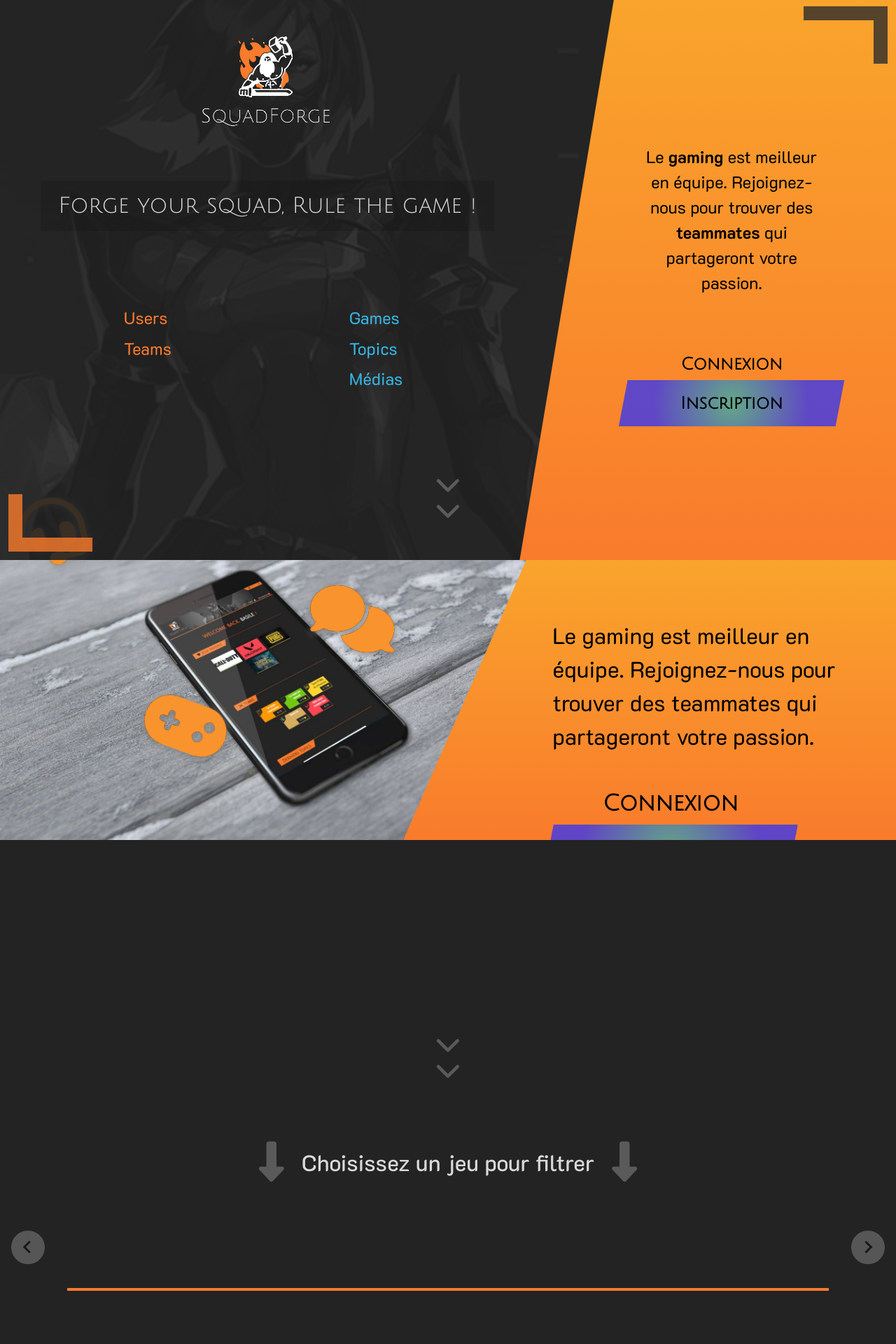
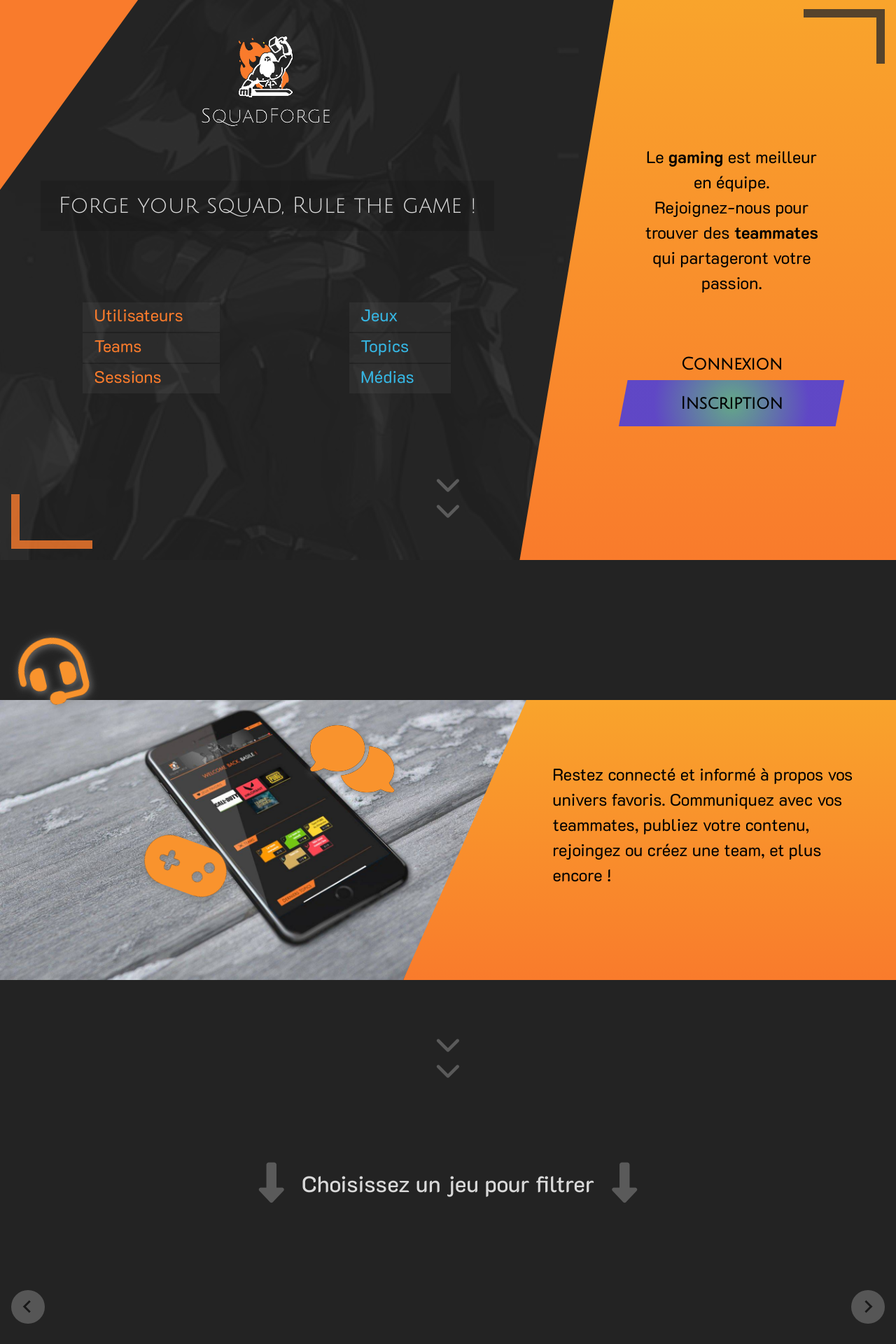
Before and after one commit to baku67/ELAN_Projet_SquadForge, a Symfony app: template templates/security/landingPage.html.twig in a window 1280 px wide. Shown: the top 1920 px of the page at 70% size. Run offline with Twig, Linux system fonts and the light colour scheme; the template is opened without the code that fills it, so the values that code supplies are empty; some libraries are stand-ins or nearby versions.

Commit message:
WIP landingPage front (section1)

```diff
--- a/public/css/style.css
+++ b/public/css/style.css
@@ -63,6 +63,11 @@ body {
 
     /* margin-right: -10px; */
     position: relative; /* Set the container element to relative position */
+
+    -webkit-user-select: none; /* Safari */
+    -moz-user-select: none; /* Firefox */
+    -ms-user-select: none; /* Internet Explorer */
+    user-select: none; /* Standard */
 }
 
 
@@ -124,7 +129,7 @@ body {
     transform: scale(1);
     fill: none;
     stroke: #2c2c2c;
-    stroke-width: 20;
+    stroke-width: 12;
     /* stroke-linecap: round; */
     stroke-linejoin: miter;
     stroke-miterlimit: 4;
@@ -146,7 +151,7 @@ body {
     transform: scale(1);
     fill: none;
     stroke: var(--primary-color);
-    stroke-width: 20;
+    stroke-width: 12;
     /* stroke-linecap: round; */
     stroke-linejoin: miter;
     stroke-miterlimit: 4;
@@ -380,7 +385,9 @@ header {
 
 .lp-count {
     font-weight: bold;
-    font-size: 1.2em;
+    font-size: 1.1em;
+    float: right;
+    min-width: 26px;
 }
 
 #lp-loginBtn {
@@ -605,7 +612,7 @@ header {
     margin: 0 auto;
     width: 65%;
     /* font-weight: bold; */
-    font-size: 2em;
+    font-size: 1.5em;
 }
 
 .lp-p2-rightSectionLoginDiv {
@@ -685,7 +692,7 @@ header {
     width: 100%;
     text-align: center;
     margin: 0px auto;
-    padding: 50px 0px;
+    padding: 90px 0px 80px 0px;
 }
 
 .lp-page4-cardTeams-btn {
@@ -705,9 +712,67 @@ header {
     filter: sepia(1);
 }
 
+
+.my-slider-progress {
+    width: 75%;
+    margin: 20px auto;
+    background: #ccc;
+}
+
+.my-slider-progress-bar {
+    margin-top: 50px;
+    background: var(--primary-color);
+    height: 4px;
+    transition: width 400ms ease;
+    width: 0;
+}
+
+.lp-p1a-btn {
+    /* text-align: center; */
+    padding: 0px 16px 5px 16px;
+    margin-top: 2px;
+    background-color: #8080801c;
+
+    transition: all 0.3s;
+}
+.lp-p1a-btn:hover {
+    background-color: #80808059;
+}
+
+.lp-p1a-btn-noHover {
+    /* text-align: center; */
+    padding: 0px 16px 5px 16px;
+    margin-top: 2px;
+    background-color: #8080801c;
+}
+
+
+#lp-p1-topLeftQuare {
+    position: absolute;
+    width: 500px;
+    height: 752px;
+    background-color: var(--primary-color);
+    z-index: 999;
+    transform: rotate(36deg);
+    left: -359px;
+    top:-900px;
+
+    animation: squareAnim 1s 0.5s ease forwards;
+}
+
+@keyframes squareAnim {
+    from {
+        top:-900px;
+    }
+    to {
+        top: -380px;
+    }
+}
+
+
 .lp-gameCard {
     cursor: pointer;
-    height: 400px;
+    height: 250px;
     width: 280px;
     background-color: grey;
     margin: 0 14px;
--- a/src/Controller/SecurityController.php
+++ b/src/Controller/SecurityController.php
@@ -9,6 +9,7 @@ use App\Entity\User;
 use App\Entity\Topic;
 use App\Entity\Media;
 use App\Entity\Group;
+use App\Entity\GroupSession;
 
 use Doctrine\ORM\EntityManagerInterface;
 use Doctrine\ORM\PersistentCollection;
@@ -120,6 +121,7 @@ class SecurityController extends AbstractController
             $groupRepo = $entityManager->getRepository(Group::class);
             $topicRepo = $entityManager->getRepository(Topic::class);
             $mediaRepo = $entityManager->getRepository(Media::class);
+            $sessionRepo = $entityManager->getRepository(GroupSession::class);
             $gameRepo = $entityManager->getRepository(Game::class);
 
             $usersCount = count($userRepo->findAll());
@@ -131,12 +133,15 @@ class SecurityController extends AbstractController
             $games = $gameRepo->findAll();
             $gamesCount = count($gameRepo->findAll());
 
+            $sessionsCount = count($sessionRepo->findAll());
+
             return $this->render('security/landingPage.html.twig', [
                 'usersCount' => $usersCount,
                 'teamsCount' => $teamsCount,
                 'topicsCount' => $topicsCount,
                 'mediasCount' => $mediasCount,
                 'gamesCount' => $gamesCount,
+                'sessionsCount' => $sessionsCount,
                 'games' => $games,
             ]);
 
--- a/templates/security/landingPage.html.twig
+++ b/templates/security/landingPage.html.twig
@@ -36,29 +36,41 @@
 
             <div class="lp-statsDiv">
                 <div class="lp-leftSection">
-                    <div>
-                        <span class="lp-usersCountLabel">Users</span>
+                    <div class="lp-p1a-btn-noHover">
+                        <span class="lp-usersCountLabel">Utilisateurs</span>
                         <span class="lp-count">{{ usersCount }}</span>
                     </div>
-                    <div>
+                    {# <a href="{{ path('app_groupListGlobal') }}"> #}
+                        <div class="lp-p1a-btn">
                             <span class="lp-usersCountLabel">Teams</span>
                             <span class="lp-count">{{ teamsCount }}</span>
+                        </div>
+                    {# </a> #}
+                    <div class="lp-p1a-btn-noHover">
+                        <span class="lp-usersCountLabel">Sessions</span>
+                        <span class="lp-count">{{ sessionsCount }}</span>
                     </div>
                 </div>
 
                 <div class="lp-teamsCountLine">
-                    <div>
-                        <span class="lp-teamsCountLabel">Games</span>
+                    <a href="{{ path('app_games') }}">
+                        <div class="lp-p1a-btn">
+                                <span class="lp-teamsCountLabel">Jeux</span>
                             <span class="lp-count">{{ gamesCount }}</span>
                         </div>
-                    <div>
+                    </a>
+                    <a href="{{ path('app_allTopicsGlobal') }}">
+                        <div class="lp-p1a-btn">
                                 <span class="lp-teamsCountLabel">Topics</span>
                             <span class="lp-count">{{ topicsCount }}</span>
                         </div>
-                    <div>
+                    </a>
+                    <a href="{{ path('app_allMediasGlobal') }}">
+                        <div class="lp-p1a-btn">
                                 <span class="lp-teamsCountLabel">Médias</span>
                             <span class="lp-count">{{ mediasCount }}</span>
                         </div>
+                    </a>
                 </div>
             </div>
 
@@ -72,20 +84,25 @@
 
                 <div class="lp-p2-rightSection" style="width:140%; z-index:10;">
 
-                    <div class="lp-p1b-div" >
+                    {# Conteneur dynamique #}
+                    <div id="lp-p1b-div" class="lp-p1b-div" >
 
-
-                        <p class="lp-p1b-rightSectionTitle">Le <strong>gaming</strong> est meilleur en équipe. Rejoignez-nous pour trouver des <strong>teammates</strong> qui partageront votre passion.</p>
-
+                        <p class="lp-p1b-rightSectionTitle">Le <strong>gaming</strong> est meilleur en équipe.<br>Rejoignez-nous pour trouver des <strong>teammates</strong> qui partageront votre passion.</p>
 
                         <div class="lp-p1b-rightSectionLoginDiv">
                             <a id="lp-loginBtn" href="{{ path('app_login') }}">Connexion</a>
                             <br>
                             <a id="lp-registerBtn" href="{{ path('app_register') }}">Inscription</a>
                         </div>
+
                     </div>
 
                 </div>
+
+                {# Affichage forms login/signUp dans le header #}
+                <script>
+
+                </script>
 
 
         </div>
@@ -115,6 +132,10 @@
                 />
         </svg>
 
+        <div id="lp-p1-topLeftQuare">
+
+        </div>
+
 
         {# <div class="headerUnderline marginBottomHeaderLine"></div> #}
 
@@ -127,7 +148,7 @@
     <div id="lp-page2" style="height:100vh; position:relative;">
 
         {# Partie 1 (50vh) de la page 2 #}
-        <div style="display:inline-flex; width:100%; height:50vh;">
+        <div style="display:inline-flex; width:100%; height:50vh; top:50%; transform:translateY(-50%); position:absolute;">
 
             <div class="lp-p2-leftSection">
                 {# TODO Serait mieux avec couches de zindex (Mockup passe par dessus sectionRight#}
@@ -145,13 +166,8 @@
 
             <div class="lp-p2-rightSection">
 
-                <span class="lp-p2-rightSectionTitle">Le gaming est meilleur en équipe. Rejoignez-nous pour trouver des teammates qui partageront votre passion.</span>
+                <span class="lp-p2-rightSectionTitle">Restez connecté et informé à propos vos univers favoris. Communiquez avec vos teammates, publiez votre contenu, rejoingez ou créez une team, et plus encore !</span>
 
-                <div class="lp-p2-rightSectionLoginDiv">
-                    <a id="lp-loginBtn" href="{{ path('app_login') }}">Connexion</a>
-                    <br>
-                    <a id="lp-registerBtn" href="{{ path('app_register') }}">Inscription</a>
-                </div>
             </div>
 
         </div>
@@ -190,7 +206,7 @@
             <i class="fa-solid fa-down-long choseGameArrow"></i>
         </h2>
 
-        <div style="position:relative;">
+        <div style="position:relative; margin-top:20px;">
 
             <div id="lp-page3-container" class="lp-page3-container splide__track">
 
@@ -226,7 +242,7 @@
 
             {# Scroll Btn #}
             <div id="lp-scrollBtn3" class="landingPageDownBtn" style="display:inline-flex; flex-direction:row; gap:25px; transform: translate(50%, 8%); align-items:center; padding:20px 30px;">
-                <span style="opacity:0.8; color:grey;">Skip</span>
+                <span style="opacity:0.8; color:grey;">Passer cette étape</span>
                 <div style="display:inline-flex; flex-direction:column;">
                     <i class="fa-solid fa-chevron-down lpdownBtn1"></i>
                     <i class="fa-solid fa-chevron-down lpdownBtn2"></i>
@@ -293,35 +309,29 @@
 
         {# TODO: fleche scrollUp -> page3 (choix jeu), au meme endroit #}
 
+
+        {# Recherche Async #}
+        <div>
+            <span>Vous cherchez quelque chose en particulier ?</span>
+            <div>
+                <form>
+
+                </form>
+            </div>
+        </div>
+
     </div>
 
 
+    {# Page 5: resultat de la recherche, (default hidden) #}
+    {# Recherche globale si aucun jeu séléctionné, recherche spécifique au jeu sinon #}
+    {# Recherche dans "Medias" "Topics" "Jeux" "Team" "Genre" (chacun est togglable, default: tous cochés) #}
 
 
 
 
 
     {# Ajax get LandingPage game content #}
-
-
-
-
-
-    <style>
-        .my-slider-progress {
-            width: 85%;
-            margin: 20px auto;
-            background: #ccc;
-        }
-
-        .my-slider-progress-bar {
-            background: var(--primary-color);
-            height: 4px;
-            transition: width 400ms ease;
-            width: 0;
-        }
-    </style>
-
 
 
     <script src="https://code.jquery.com/jquery-3.6.0.min.js"></script>
@@ -332,7 +342,7 @@
             new Splide( '.splide' ).mount();
 
             var splide = new Splide( '.splide', {
-                perPage: 5,
+                perPage: 7,
             } );
 
             var bar = splide.root.querySelector( '.my-slider-progress-bar' );
```
Also changed, not shown: src/Form/SearchType.php (deleted, +0 -35 lines). Lines whose indentation alone changed are shown as unchanged.
